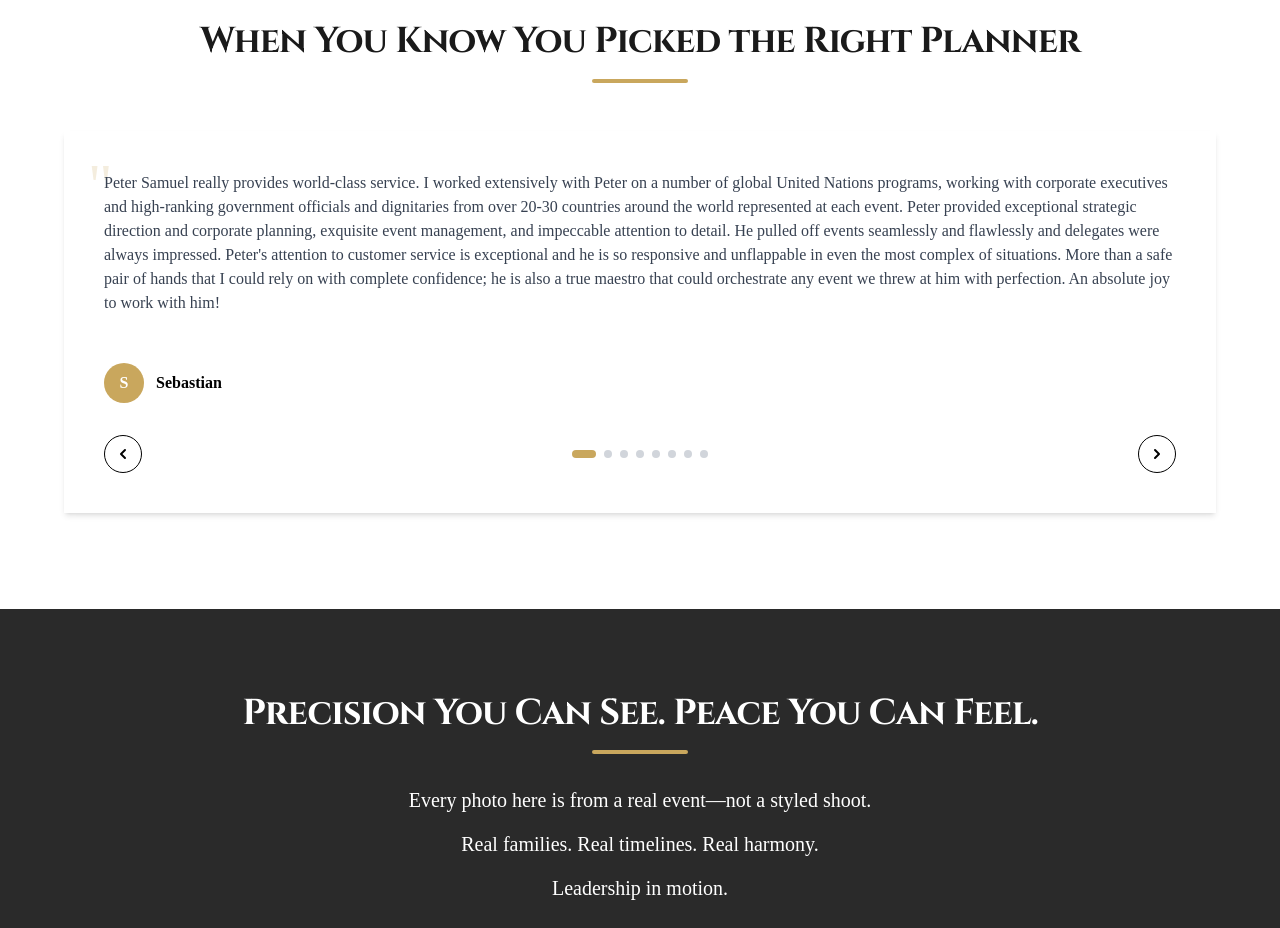
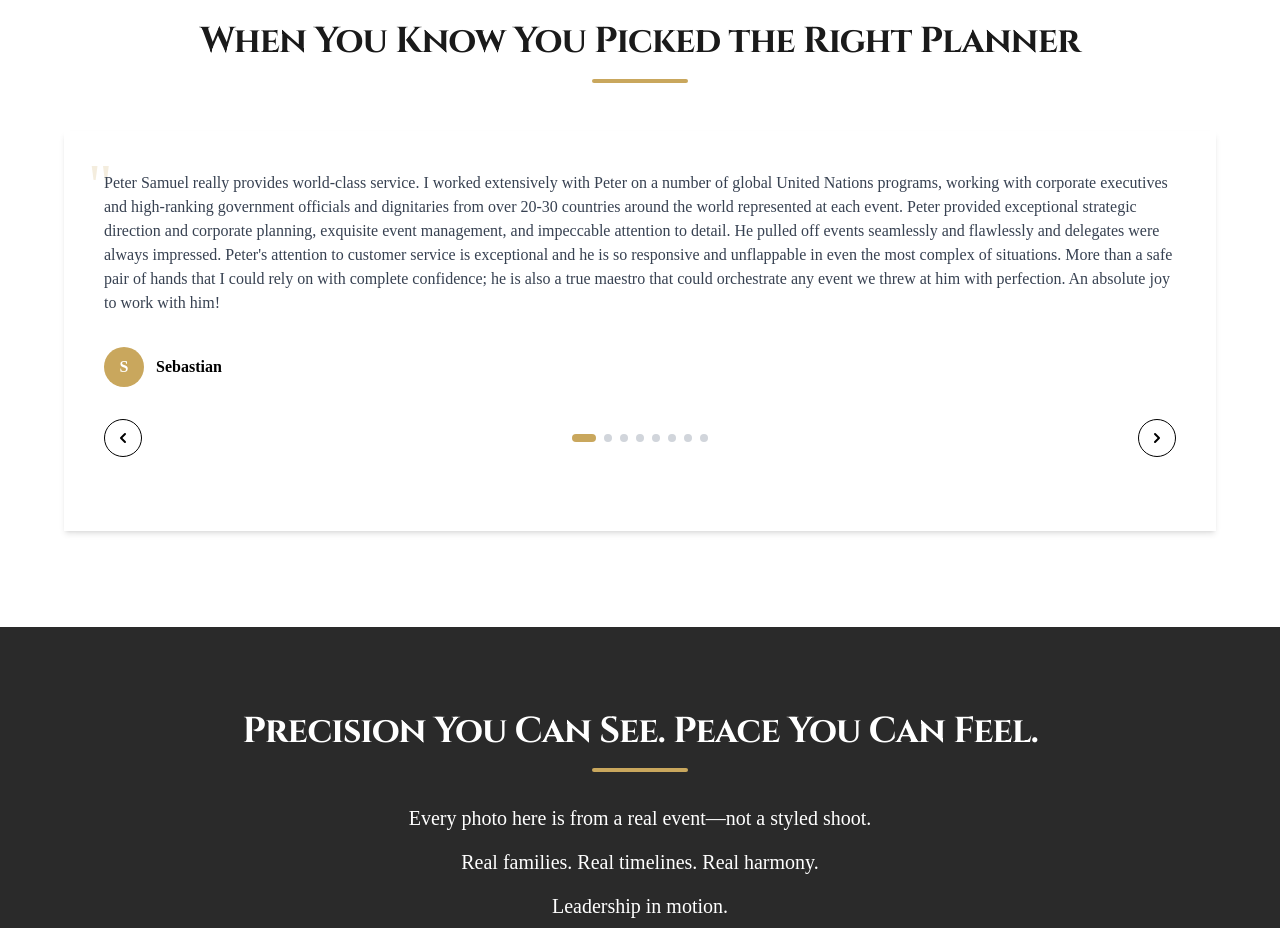
Before and after one commit to petermsamuel/eandp.events, a React (Vite) app: page / in a window 1280 px wide. Shown: the part 2780-3708 px from the top of the page. Built offline with nearby package versions, Linux system fonts and the light colour scheme; a web font is replaced by a local one.

Commit message:
Update TestimonialSection.tsx

```diff
--- a/src/components/TestimonialSection.tsx
+++ b/src/components/TestimonialSection.tsx
@@ -61,26 +61,23 @@ const TestimonialSection = () => {
     return () => clearInterval(interval);
   }, []);
 
-
   const nextTestimonial = () => setActiveIndex((prev) => (prev + 1) % testimonials.length);
   const prevTestimonial = () => setActiveIndex((prev) => (prev - 1 + testimonials.length) % testimonials.length);
   const selectTestimonial = (index: number) => setActiveIndex(index);
 
   return (
     <section id="testimonials" className="section-container bg-transparent pt-16 pb-24">
-      {/* Section Heading */}
       <div className="max-w-6xl mx-auto px-4">
         <h2 className="section-title text-center mb-4">
           When You Know You Picked the Right Planner
         </h2>
       </div>
 
-      {/* Testimonial Card */}
-<div className="max-w-6xl mx-auto bg-white/80 p-6 md:p-10 rounded-lg shadow-md relative min-h-[320px] md:min-h-[280px]">
-        {/* Quotation mark */}
+      <div className="max-w-6xl mx-auto bg-white/80 p-6 md:p-10 rounded-lg shadow-md relative h-[460px] md:h-[400px] overflow-hidden transition-all duration-500">
         <div className="absolute top-6 left-6 text-6xl text-gold opacity-20 z-0">"</div>
 
-  <div className="relative z-10 flex flex-col justify-between transition-opacity duration-500 ease-in-out">
+        <div className="relative z-10 flex flex-col justify-between h-full overflow-hidden">
+          <div key={activeIndex} className="transition-opacity duration-500 ease-in-out opacity-100">
             <p className="text-gray-700 mb-8">{testimonials[activeIndex].text}</p>
 
             <div className="flex items-center mt-4">
@@ -95,7 +92,6 @@ const TestimonialSection = () => {
               </div>
             </div>
 
-          {/* Navigation */}
             <div className="flex justify-between items-center mt-8">
               <button
                 onClick={prevTestimonial}
@@ -132,6 +128,7 @@ const TestimonialSection = () => {
             </div>
           </div>
         </div>
+      </div>
     </section>
   );
 };
```
Lines whose indentation alone changed are shown as unchanged.
